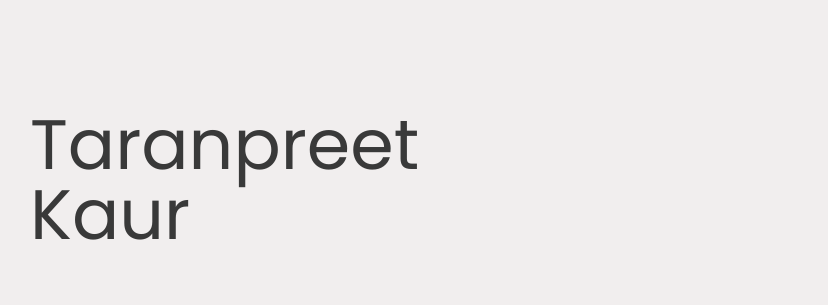
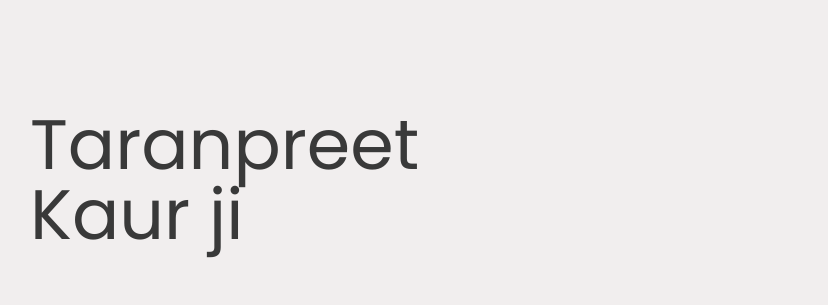
Before and after one commit to Taranpreetdev/taranpreetdev, a plain HTML site: page index.html in a window 1280 px wide. Shown: the part 91-396 px from the top of the page, 0-828 px from the left. Drawn offline with Linux system fonts and the light colour scheme.

Commit message:
added ji to title

```diff
--- a/index.html
+++ b/index.html
@@ -42,7 +42,7 @@
     <section class="main">
 
         <div class= "main-text">
-            <h1> Taranpreet Kaur</h1>
+            <h1> Taranpreet Kaur ji</h1>
             <p> Welcome to my Page!</p>
             <br/>
 
```
